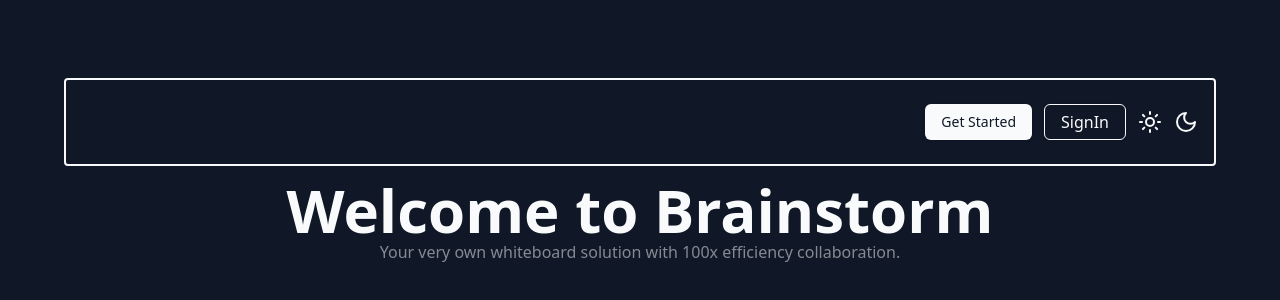
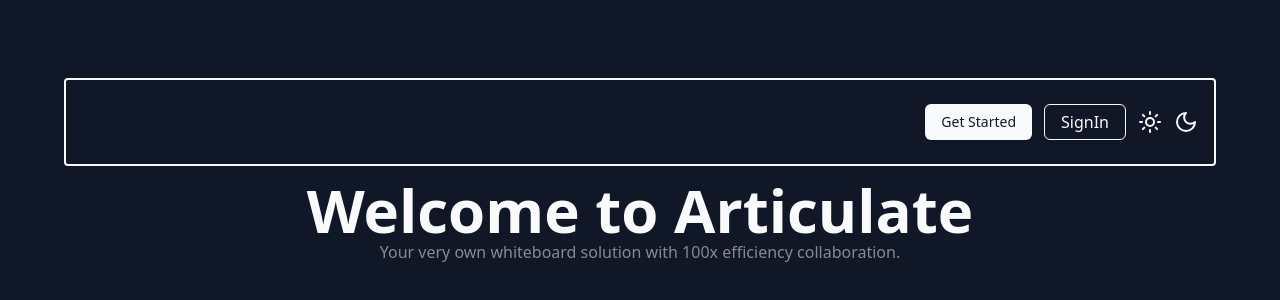
Before and after one commit to Shikhar0895/CICDTutorial-2, a Next.js app in the folder apps/web/: page / in a window 1280 px wide. Shown: the top 300 px of the page. Built offline with nearby package versions, Linux system fonts and the light colour scheme.

Commit message:
changed app name

```diff
--- a/apps/web/app/page.tsx
+++ b/apps/web/app/page.tsx
@@ -4,7 +4,7 @@
   return (
     <div className="flex flex-col items-center">
       <Navbar />
-      <h1 className="font-bold text-center">Welcome to Brainstorm</h1>
+      <h1 className="font-bold text-center">Welcome to Articulate</h1>
       <p className="text-center text-foreground/50">
         Your very own whiteboard solution with 100x efficiency collaboration.
       </p>
```
